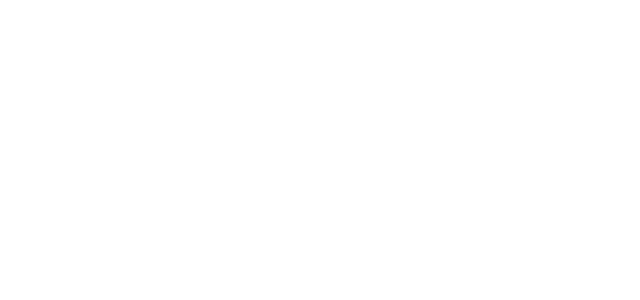
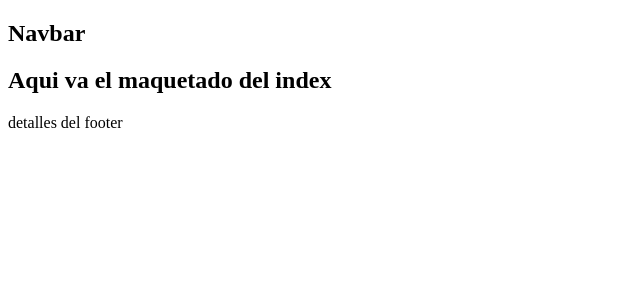
Before and after one commit to rollingcodeschool/crudcafe-102i, a React (Vite) app: page / in a window 1280 px wide. Shown: the top 300 px of the page, without its empty margins (0-640 px from the left). Built offline with nearby package versions, Linux system fonts and the light colour scheme.

Commit message:
agregamos los componentes comunes y paginas

```diff
--- a/package.json
+++ b/package.json
@@ -14,6 +14,7 @@
     "react": "^18.3.1",
     "react-bootstrap": "^2.10.4",
     "react-dom": "^18.3.1",
+    "react-router-dom": "^6.26.1",
     "sweetalert2": "^11.14.0"
   },
   "devDependencies": {
--- a/src/App.jsx
+++ b/src/App.jsx
@@ -1,5 +1,25 @@
+import Footer from "./components/common/Footer";
+import Menu from "./components/common/Menu";
+import Administrador from "./components/pages/Administrador";
+import Inicio from "./components/pages/Inicio";
+import { BrowserRouter, Routes, Route } from "react-router-dom";
+
 function App() {
-  return <></>;
+  return (
+    <>
+      {/* <Menu></Menu> */}
+      {/* <Inicio></Inicio> */}
+      {/* <Administrador></Administrador>
+  <Footer></Footer> */}
+  <BrowserRouter>
+        <Menu></Menu>
+        <Routes>
+          <Route exact path="/" element={<Inicio></Inicio>}></Route>
+        </Routes>
+        <Footer></Footer>
+  </BrowserRouter>
+    </>
+  );
 }
 
 export default App;
--- /dev/null
+++ b/src/components/common/Footer.jsx
@@ -0,0 +1,11 @@
+import React from 'react';
+
+const Footer = () => {
+    return (
+        <div>
+            <p>detalles del footer</p>
+        </div>
+    );
+};
+
+export default Footer;
--- /dev/null
+++ b/src/components/common/Menu.jsx
@@ -0,0 +1,11 @@
+import React from 'react';
+
+const Menu = () => {
+    return (
+        <div>
+            <h2>Navbar</h2>
+        </div>
+    );
+};
+
+export default Menu;
--- /dev/null
+++ b/src/components/pages/Administrador.jsx
@@ -0,0 +1,9 @@
+const Administrador = () => {
+    return (
+        <div>
+            <h2>Aqui agregar maquetado pagina admin</h2>
+        </div>
+    );
+};
+
+export default Administrador;
--- /dev/null
+++ b/src/components/pages/Inicio.jsx
@@ -0,0 +1,11 @@
+import React from 'react';
+
+const Inicio = () => {
+    return (
+        <div>
+            <h2>Aqui va el maquetado del index</h2>
+        </div>
+    );
+};
+
+export default Inicio;
```
Also changed, not shown: 1 other file (tests, documents, lock files or other folders).
